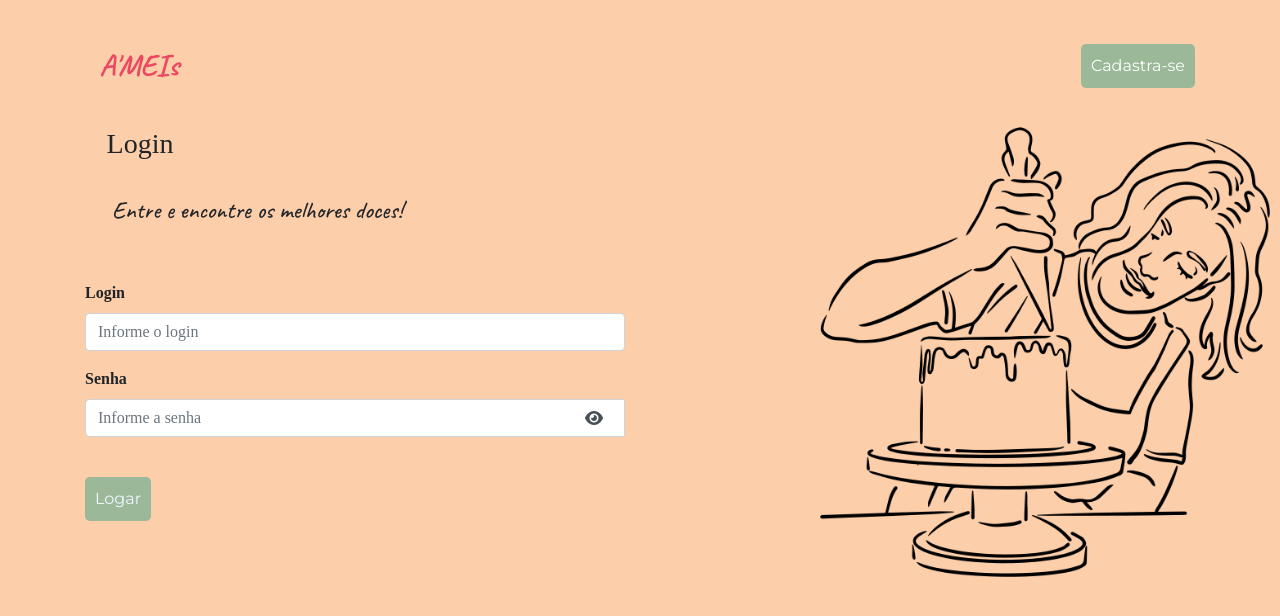
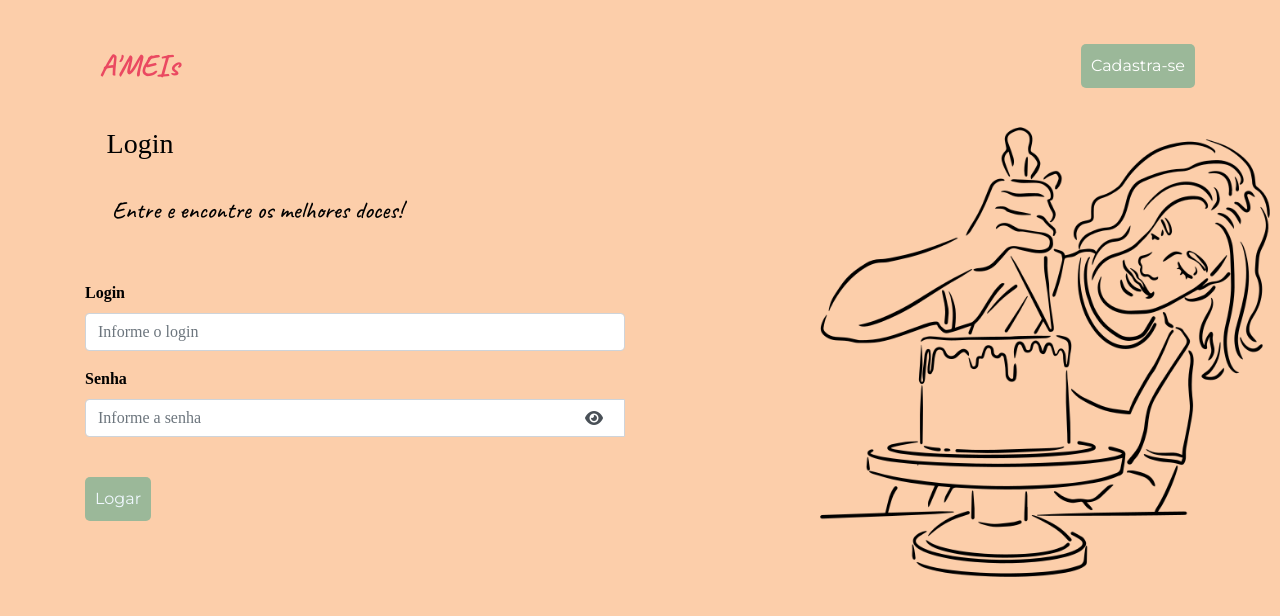
Before and after one commit to E-commerce-Doce/E-doces, a PHP site: page /app/view/login/login.php in a window 1280 px wide. Shown: the top 616 px of the page. Run offline with PHP 8.4, Linux system fonts and the light colour scheme; some libraries are stand-ins or nearby versions.

Commit message:
Estilização Login

```diff
--- a/E-doces/projeto/app/view/login/login.php
+++ b/E-doces/projeto/app/view/login/login.php
@@ -17,17 +17,17 @@ require_once(__DIR__ . "/../include/header.php");
 
     <div class="row" style="margin-top: 3%;">
         <div class="col-6">
-            <h3 style="margin-left:4%;" class="estilo2"> Login </h3>
+            <h3 style="margin-left:4%; color: black;" class="estilo"> Login </h3>
             <div class="col-7">
                 <?php include_once(__DIR__ . "/../include/msg.php") ?>
             </div>
 
-            <h4 style="margin-left:5%; margin-top: 5%; font-family:caveat" class="estilo">Entre e encontre os melhores doces!</h4>
+            <h4 style="margin-left:5%; margin-top: 5%; font-family:caveat; color: black;" class="estilo">Entre e encontre os melhores doces!</h4>
             <br><br>
             <!-- Formulário de login -->
             <form id="frmLogin" action="./LoginController.php?action=logon" method="POST">
-                <div class="form-group estilo2">
-                    <label for="txtLogin" class="fw-bold"><b>Login</b></label>
+                <div class="form-group estilo">
+                    <label for="txtLogin" class="fw-bold" style="color: black;"><b>Login</b></label>
                     <br>
                     <input type="text" class="form-control" name="login" id="txtLogin"
                         maxlength="15" placeholder="Informe o login"
@@ -38,12 +38,13 @@ require_once(__DIR__ . "/../include/header.php");
                     <img class="imgLogin" src="\ProjetoIntegrador\E-doces\projeto\arquivos\imgLogin.png" alt="Descricao img">
                 </div>
 
-                <div class="form-group estilo2">
-                    <label for="txtSenha" class="fw-bold"><b>Senha</b></label>
+                <div class="form-group estilo">
+                    <label for="txtSenha" class="fw-bold" style="color: black;"><b>Senha</b></label>
                     <div class="input-group">
                         <input type="password" class="form-control" name="senha" id="txtSenha"
                             maxlength="15" placeholder="Informe a senha"
                             value="<?php echo isset($dados['senha']) ? $dados['senha'] : '' ?>" />
+
                         <div class="input-group-append">
                             <span class="input-group-text" id="togglePassword" style="cursor: pointer;">
                                 <i class="fas fa-eye"></i>
@@ -65,7 +66,7 @@ require_once(__DIR__ . "/../include/header.php");
                 </script>
 
                 <br>
-                <button type="submit" style="background-color:#9BB899; color:aliceblue;" class="btn estilo2">Logar</button>
+                <button type="submit" style="background-color:#9BB899; color:aliceblue;" class="btn estilo">Logar</button>
             </form>
         </div>
     </div>
```
